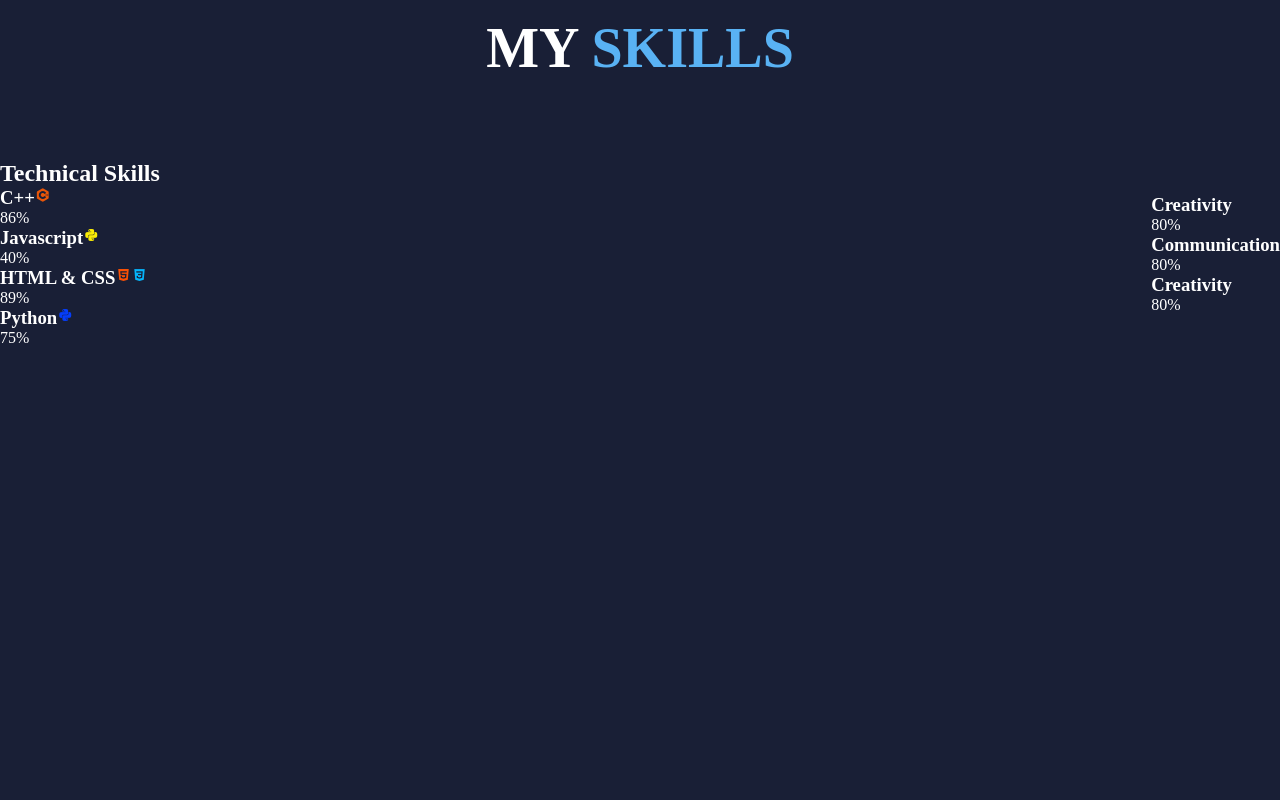
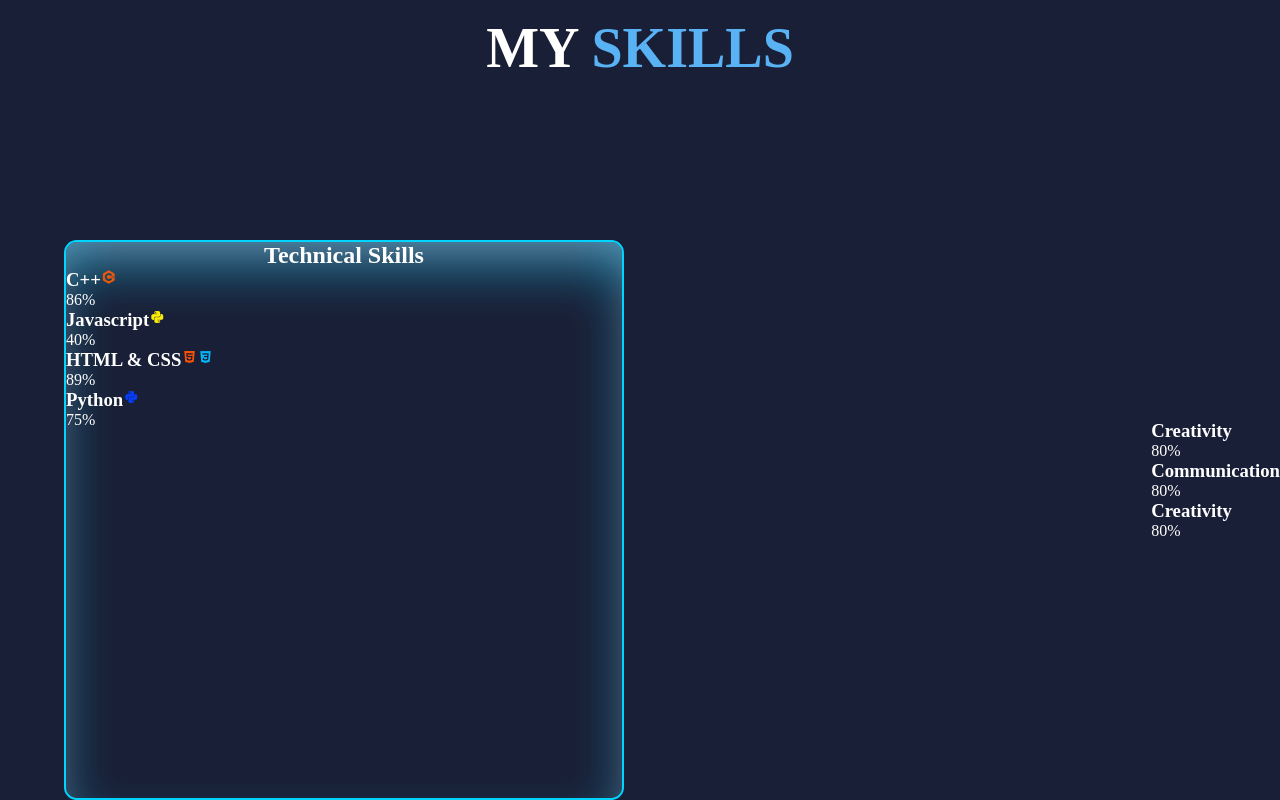
Before and after one commit to invtfl-bharti/CodeAlpha-Personal-Portfolio-Website, a plain HTML site: page index.html in a window 1280 px wide. Shown: the part 1752-2552 px from the top of the page. Before the commit the page ends 2099 px from the top, so only its background shows below. Drawn offline with nearby package versions, Linux system fonts and the light colour scheme.

Commit message:
files updated

```diff
--- a/style.css
+++ b/style.css
@@ -370,3 +370,17 @@ header {
     margin-left: 25%;
     margin-right: 25%;
 }
+
+.tech-sec {
+    margin: 5rem 0px 0px 4rem;
+    box-shadow: rgba(38, 186, 227, 0.876) 0px 30px 60px -15px inset, rgba(218, 13, 13, 0.991) 0px 18px 36px -18px inset;
+    border: 2px solid rgb(0, 213, 255);
+    height: 35rem;
+    width: 35rem;
+    border-radius: 0.8rem;
+
+}
+
+.tech-sec h2 {
+    text-align: center;
+}
```
